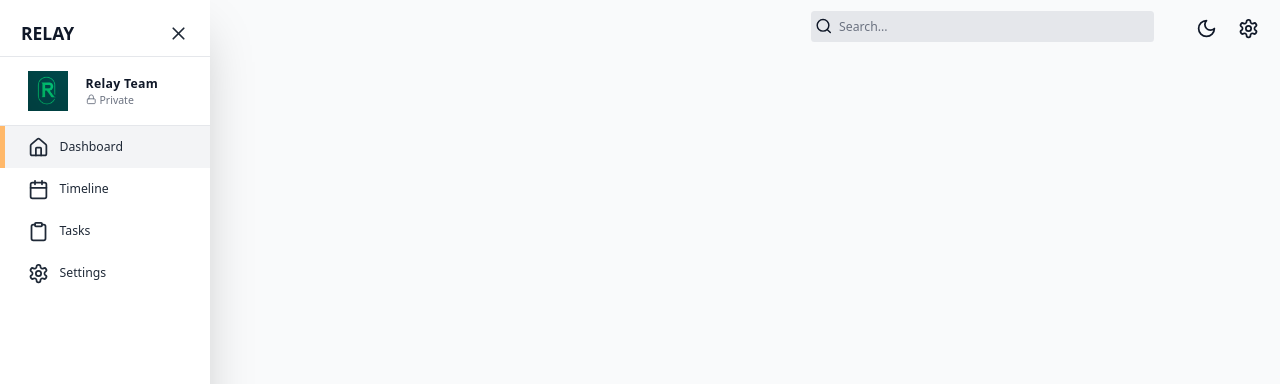
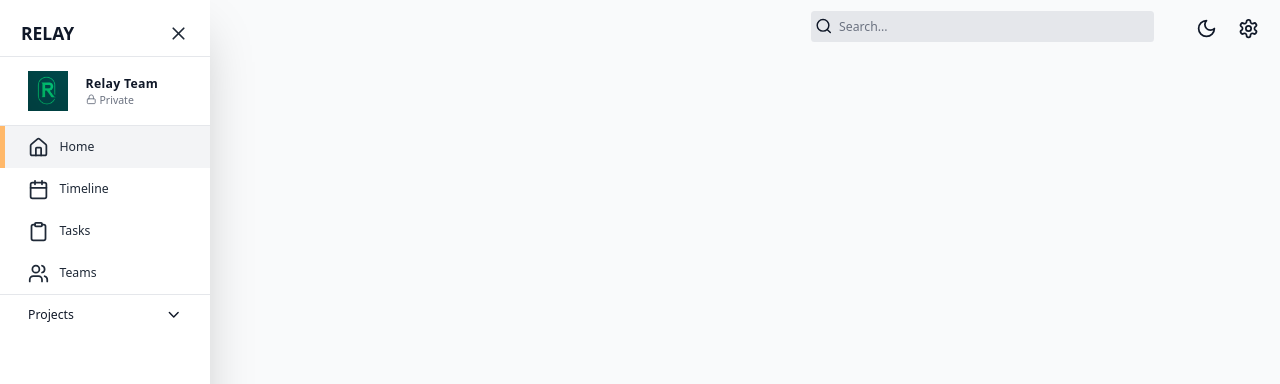
Before and after one commit to markaxelus/relay, a Next.js app in the folder client/: page / in a window 1280 px wide. Shown: the top 384 px of the page. Built offline with nearby package versions, Linux system fonts and the light colour scheme; no server answers.

Commit message:
projects section for sidebar

```diff
--- a/client/src/components/Sidebar/index.tsx
+++ b/client/src/components/Sidebar/index.tsx
@@ -1,5 +1,5 @@
 "use client"
-import React from "react";
+import React, { useState } from "react";
 import {
   AlertCircle,
   AlertOctagon,
@@ -33,6 +33,7 @@ interface SidebarLinkProps {
 }
 
 const Sidebar = () => {
+  const [showProjects,setShowProjects] = useState(false);
   const dispatch = useAppDispatch();
   const isSidebarCollapsed = useAppSelector(
     (state) => state.global.isSidebarCollapsed,
@@ -75,12 +76,27 @@ const Sidebar = () => {
         </div>
 
         {/* Nav Links */}
-        <nav className="w-full">
-          <SidebarLink href="/" icon={Home} label="Dashboard" />
+        <nav className="w-full border-b-1 border-gray-200 dark:border-gray-700">
+          <SidebarLink href="/" icon={Home} label="Home" />
           <SidebarLink href="/timeline" icon={Calendar} label="Timeline" />
           <SidebarLink href="/tasks" icon={Clipboard} label="Tasks" />
-          <SidebarLink href="/settings" icon={Settings} label="Settings" />
+          <SidebarLink href="/teams" icon={Users} label="Teams" />
         </nav>
+
+        {/* Projects Section*/}
+        <button className="w-full cursor-pointer flex items-center justify-between px-8 py-3 font-medium dark:text-white"
+                onClick={() => setShowProjects((prev) => (!prev))}
+        >
+          <span className="">
+            Projects
+          </span>
+          {showProjects ? (
+            <ChevronUp className="h-5 w-5"/>
+          ) : (
+            <ChevronDown className="h-5 w-5"/>
+          )}
+        </button>
+
       </div>
     </div>
   );
```
